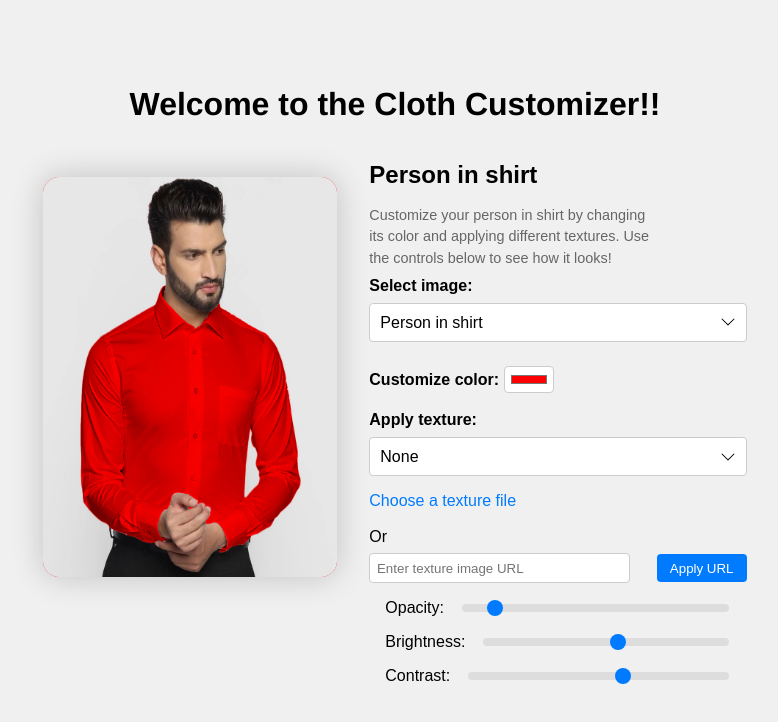
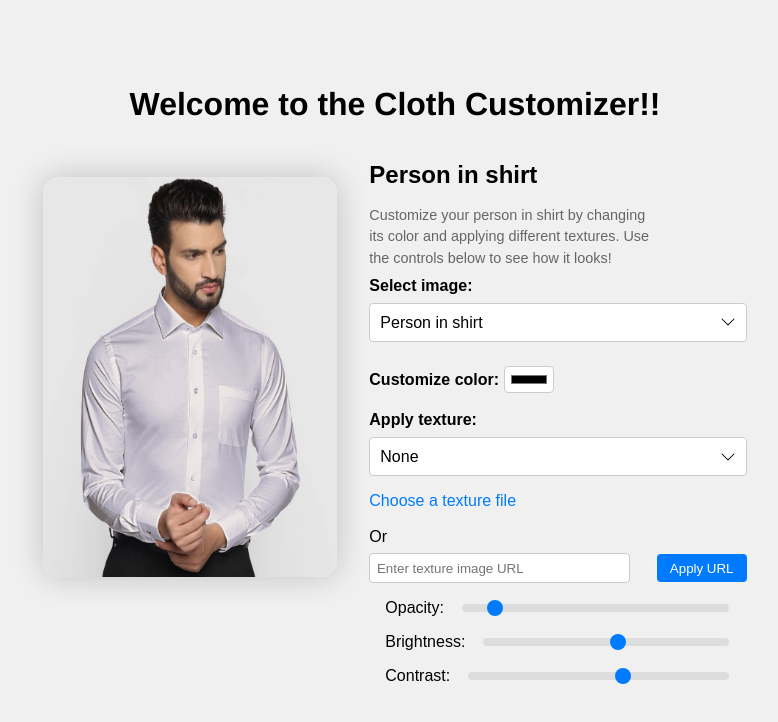
Before and after one commit to Annu117/Cloth-Customizer, a React (Create React App) app: page /shirt in a window 1280 px wide. Shown: the top 722 px of the page, without its empty margins (245-1023 px from the left). Built offline with nearby package versions, Linux system fonts and the light colour scheme.

Commit message:
Update Shirt.js

```diff
--- a/src/components/Shirt.js
+++ b/src/components/Shirt.js
@@ -45,7 +45,7 @@ const imageOptions = [
 ];
 
 function Shirt() {
-  const [color, setColor] = useState('#ff0000');
+  const [color, setColor] = useState('');
   const [texture, setTexture] = useState('none');
   const [customTexture, setCustomTexture] = useState(null);
   const [opacity, setOpacity] = useState(0.1);
```
